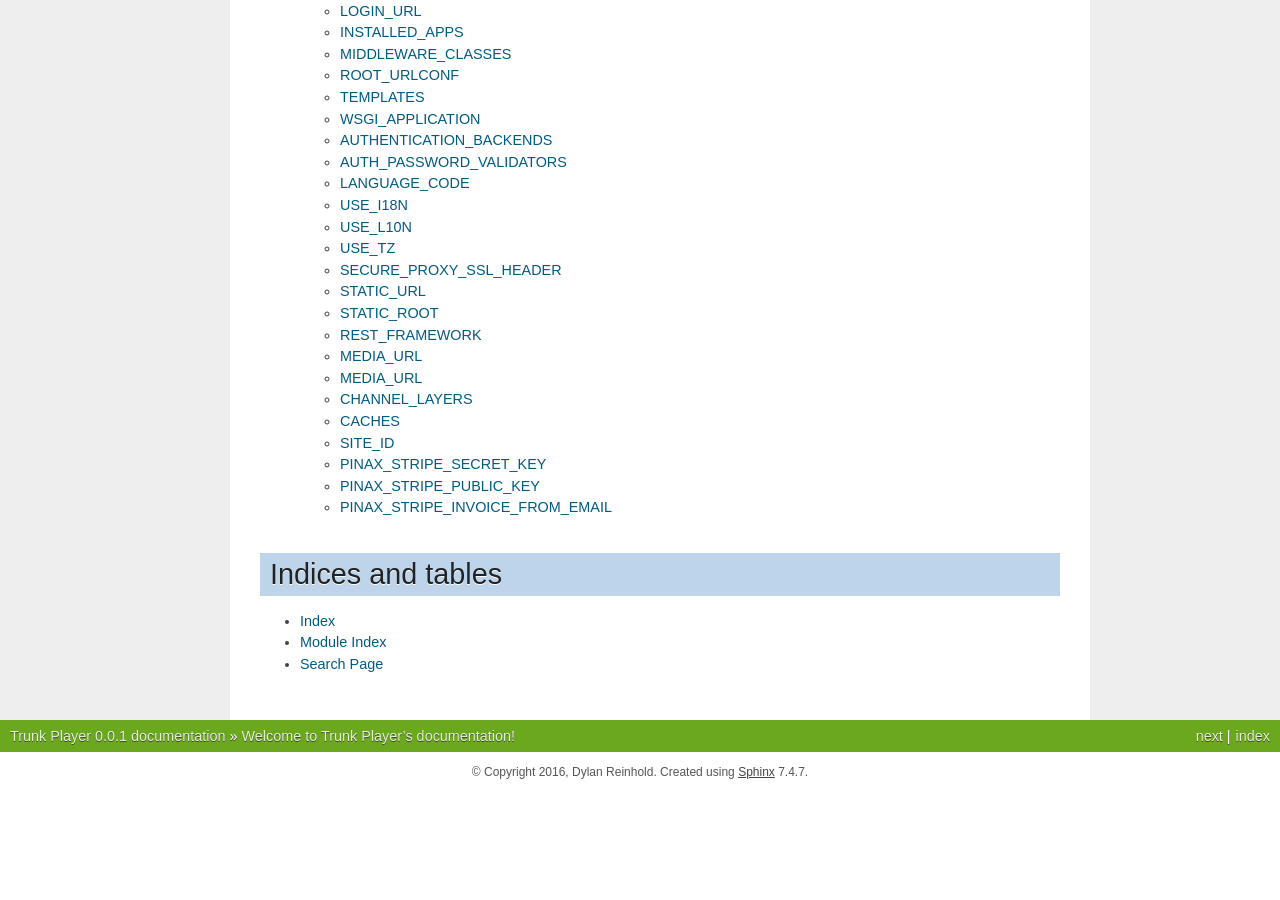
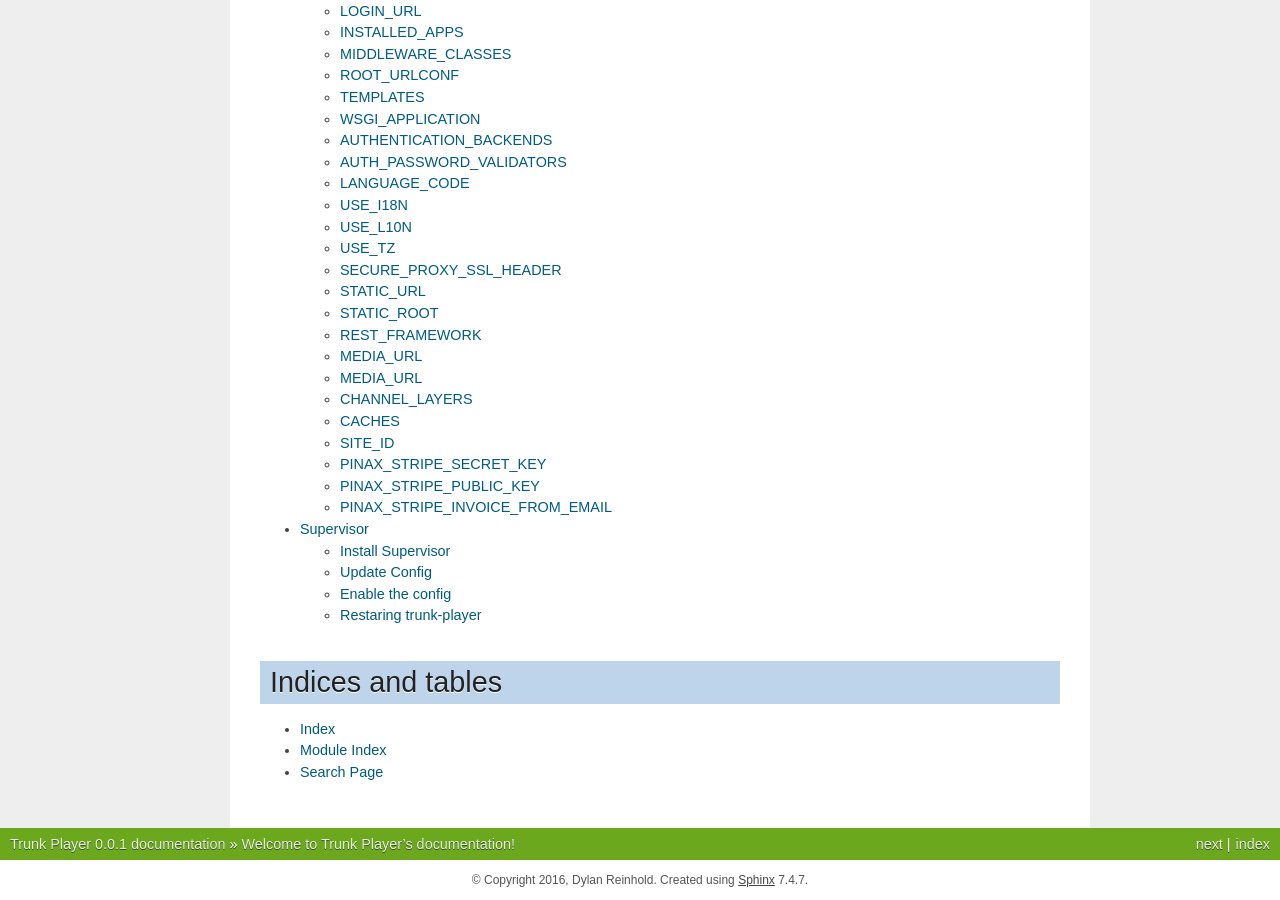
Before and after one commit to ScanOC/trunk-player, a Sphinx documentation site: the page built from docs/index.rst, in a window 1280 px wide and 900 px high, scrolled down 1246 px. Built offline with Sphinx 7.4.7, drawn with Linux system fonts in a browser that asks for light colours; before the commit the page ends 2038 px from its top, so only the background shows below that; some of the changed lines change nothing that is shown.

Commit message:
Add supervisor setup document

```diff
--- a/docs/index.rst
+++ b/docs/index.rst
@@ -17,6 +17,7 @@ Contents:
    config_muti_folder_audio
    config_webpages
    settings
+   supervisor
 
 
 
--- /dev/null
+++ b/docs/supervisor.rst
@@ -0,0 +1,44 @@
+==========
+Supervisor
+==========
+Using supervisor to run the web services
+
+
+Install Supervisor
+==================
+
+.. code-block:: console
+
+  $ sudo apt-get install supervisor
+
+
+Update Config
+=============
+
+Copy ``trunk_player/supervisor.conf.sample`` to ``trunk_player/supervisor.conf``
+
+Edit the ``/home/radio/trunk-player`` entries in ``trunk_player/supervisor.conf`` to match your install directory.
+
+Enable the config
+=================
+
+First stop and disable any already running runserver, runworker or daphne processes.
+
+
+Link in the config and refresh supervisor.
+
+.. code-block:: console
+
+  $ sudo ln -s /home/radio/trunk-player/trunk_player/supervisor.conf /etc/supervisor/conf.d/trunk_player.conf
+  $ sudo supervisorctl reread
+  $ sudo supervisorctl update
+
+
+Restaring trunk-player
+======================
+
+If you make any code changes (git pull) you need to restart the web processes.
+
+.. code-block:: console
+
+  $ sudo supervisorctl restart trunkplayer:
```
